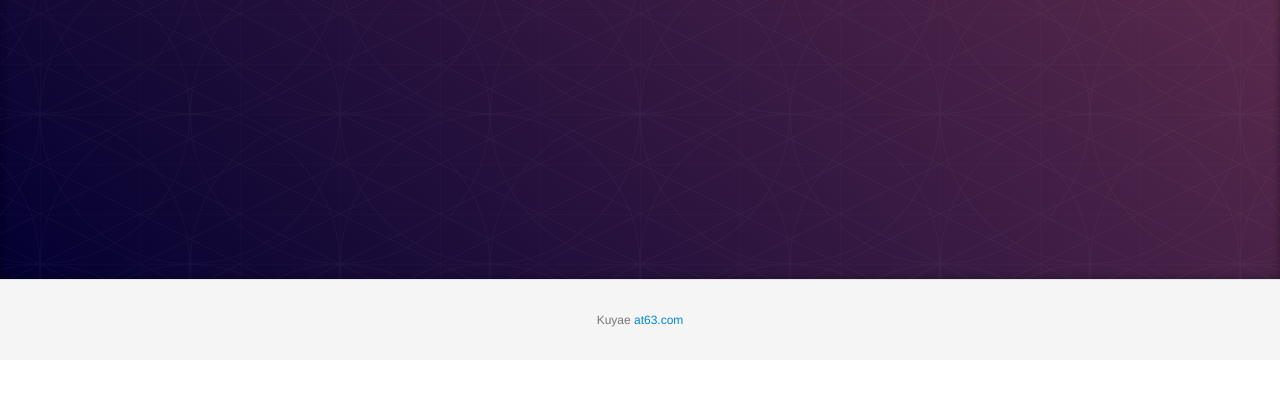
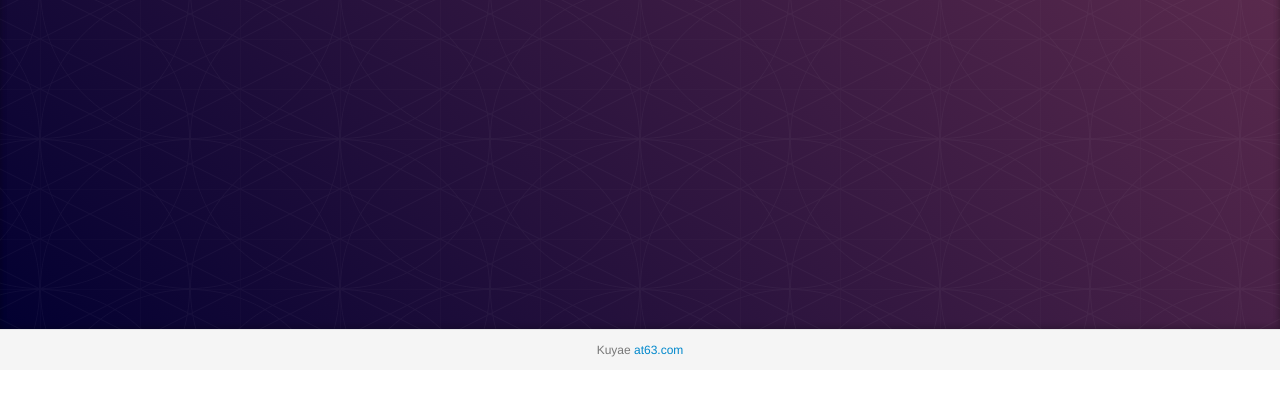
Before and after one commit to at63/rules, a plain HTML site: page index.html in a window 1280 px wide. Shown: the part 391-786 px from the top of the page. Drawn offline with Linux system fonts and the light colour scheme.

Commit message:
* modify height

```diff
--- a/assets/css/docs.css
+++ b/assets/css/docs.css
@@ -315,7 +315,7 @@ only screen and (     -o-min-device-pixel-ratio: 2/1) {
 
 .footer {
   text-align: center;
-  padding: 30px 0;
+  padding: 10px 0;
   margin-top: 70px;
   border-top: 1px solid #e5e5e5;
   background-color: #f5f5f5;
--- a/index.html
+++ b/index.html
@@ -67,7 +67,7 @@
     </div>
 </div>
 
-<div class="jumbotron masthead"  style="min-height:400px">
+<div class="jumbotron masthead"  style="min-height:450px">
     <div class="container">
         <h1 style="font-family:'microsoft yahei'">前端开发规范</h1>
 
```
